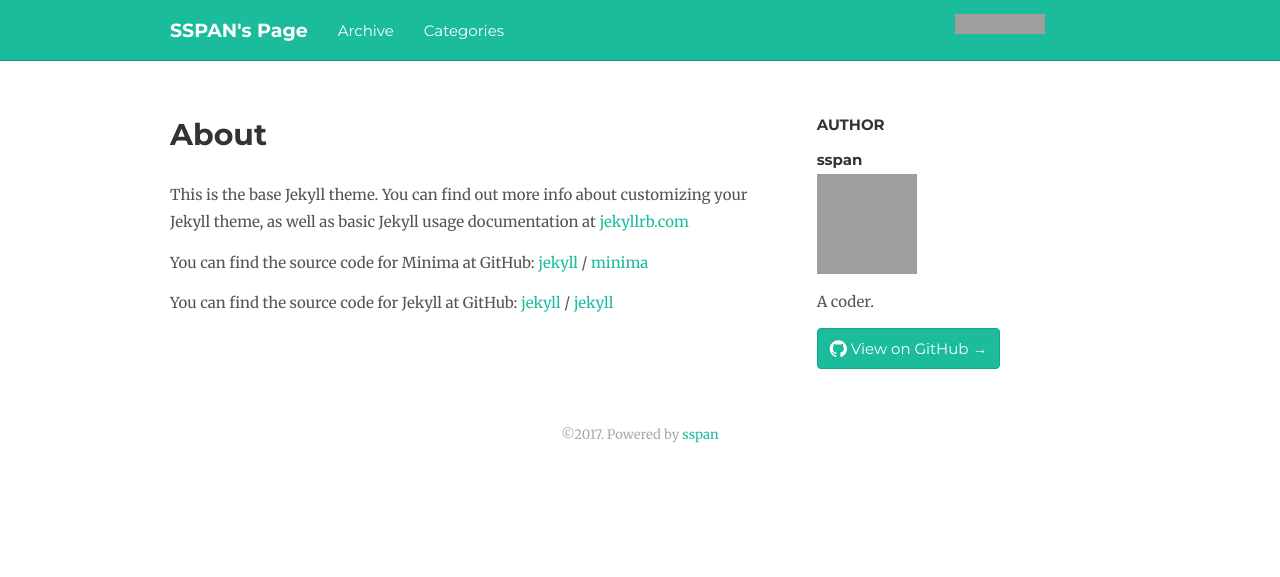
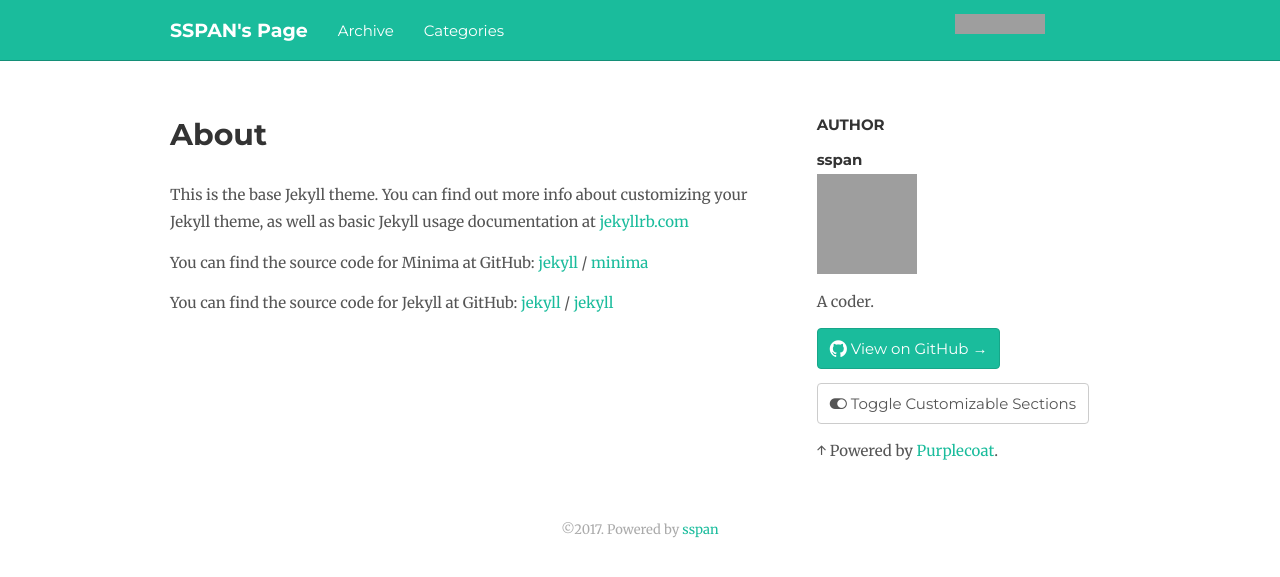
Before and after one commit to dennyxi/sspantz.github.io, a Jekyll site: the page built from about.md, in a window 1280 px wide, cut to the strip 0-577 px from the top of the page. Built offline with Jekyll 4.4.1, drawn with Linux system fonts in a browser that asks for light colours; nearby versions of some CDN libraries; comment, search, counter and statistics services are not loaded; grey boxes are pictures that could not be loaded.

Commit message:
Update sidebar.html

```diff
--- a/_includes/sidebar.html
+++ b/_includes/sidebar.html
@@ -14,7 +14,6 @@
   <p><a href="https://github.com/sspantz" target="_blank" class="btn btn-primary"><i class="fa fa-github fa-lg"></i> View on GitHub &rarr;</a></p>
 </div>
 
-<!-- <p><button data-purplecoat-toggle="shiori" class="btn btn-default"><i class="fa fa-toggle-on"></i> Toggle Customizable Sections</button></p>
+<p><button data-purplecoat-toggle="shiori" class="btn btn-default"><i class="fa fa-toggle-on"></i> Toggle Customizable Sections</button></p>
 
 <p>&uarr; Powered by <a href="http://ellekasai.github.io/purplecoat.js" target="_blank">Purplecoat</a>.</p>
- -->
```
